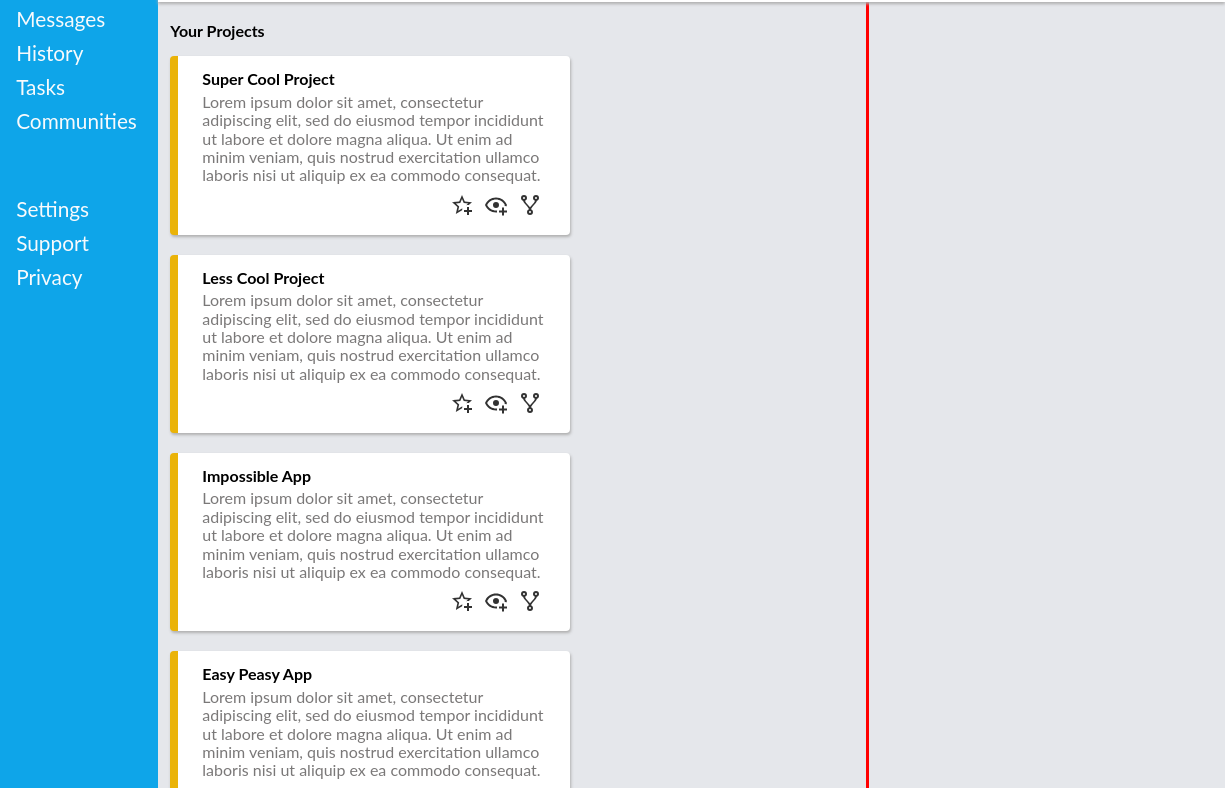
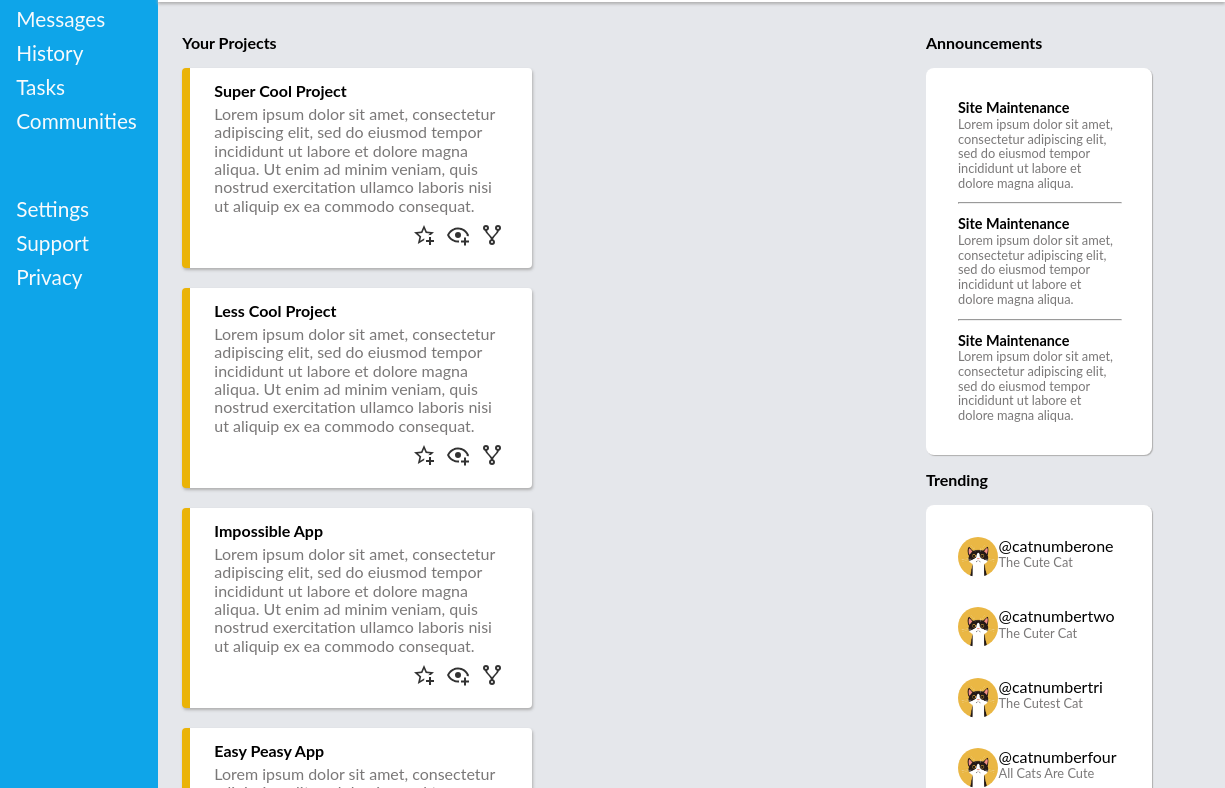
Before and after one commit to Archesper/admin-dashboard_TOP, a plain HTML site: page index.html in a window 1280 px wide. Shown: the part 164-952 px from the top of the page, 55-1280 px from the left. Drawn offline with Linux system fonts and the light colour scheme.

Commit message:
Add side-content

```diff
--- a/index.html
+++ b/index.html
@@ -135,7 +135,50 @@
                     </div>
                 </div>
             </div>
-            <div class="side_content"></div>
+            <div class="side_content">
+                <div class="announcements">
+                    <p>Announcements</p>
+                    <div class="announcements_wrapper">
+                        <div>
+                            <p class="announcement_header">Site Maintenance</p>
+                            <p class="announcement">Lorem ipsum dolor sit amet, consectetur adipiscing elit, sed do eiusmod tempor incididunt ut labore et dolore magna aliqua.</p>
+                        </div>
+                        <hr>
+                        <div>
+                            <p class="announcement_header">Site Maintenance</p>
+                            <p class="announcement">Lorem ipsum dolor sit amet, consectetur adipiscing elit, sed do eiusmod tempor incididunt ut labore et dolore magna aliqua.</p>
+                        </div>
+                        <hr>
+                        <div>
+                            <p class="announcement_header">Site Maintenance</p>
+                            <p class="announcement">Lorem ipsum dolor sit amet, consectetur adipiscing elit, sed do eiusmod tempor incididunt ut labore et dolore magna aliqua.</p>
+                        </div>
+                    </div>
+                    <p>Trending</p>
+                </div>
+                <div class="trending_wrapper">
+                    <img src="images/profile.png" alt="user icon">
+                    <div class="trending_profile">
+                        <p class="profile_tag">@catnumberone</p>
+                        <p class="user_title">The Cute Cat</p>
+                    </div>
+                    <img src="images/profile.png" alt="user icon">
+                    <div class="trending_profile">
+                        <p class="profile_tag">@catnumbertwo</p>
+                        <p class="user_title">The Cuter Cat</p>
+                    </div>
+                    <img src="images/profile.png" alt="user icon">
+                    <div class="trending_profile">
+                        <p class="profile_tag">@catnumbertri</p>
+                        <p class="user_title">The Cutest Cat</p>
+                    </div>
+                    <img src="images/profile.png" alt="user icon">
+                    <div class="trending_profile">
+                        <p class="profile_tag">@catnumberfour</p>
+                        <p class="user_title">All Cats Are Cute</p>
+                    </div>
+                </div>
+            </div>
         </main>
     </div>
 </body>
--- a/style.css
+++ b/style.css
@@ -166,11 +166,10 @@ main {
     background-color: #e5e7eb;
     display: grid;
     grid-template-columns: 2fr 1fr;
+    padding: 12px;
 }
 
 .projects {
-    border-right: solid;
-    border-color: red;
     padding: 4px 12px;
 }
 
@@ -181,7 +180,7 @@ main {
 .cards {
     display: grid;
     gap: 20px;
-    grid-template-columns: repeat(auto-fit, minmax(300px, 400px));
+    grid-template-columns: repeat(auto-fit, minmax(300px, 350px));
 }
 
 .card {
@@ -190,6 +189,7 @@ main {
     border-left: 8px solid #eab308;
     border-radius: 4px;
     box-shadow: 1px 2px 3px rgb(175, 175, 175);
+    height: 200px;
 }
 
 .card p {
@@ -215,3 +215,73 @@ main {
     justify-content: end;
     margin: 8px;
 }
+
+.side_content {
+    height: 60%;
+    display: grid;
+    grid-template-rows: 1fr 1fr;
+    padding: 4px 12px;
+    justify-items: center;
+}
+
+.announcements, .trending_wrapper {
+    width: clamp(200px, 70%, 400px);
+}
+
+.announcements > p, .announcement_header {
+    font-weight: bold;
+}
+
+.announcement_header, .announcement {
+    margin: 0;
+}
+
+.announcement_header {
+    font-size: 0.9rem;
+}
+
+.announcement {
+    color: #7a7878;
+    font-size: 0.8rem;
+
+}
+
+.announcements_wrapper {
+    border-radius: 8px;
+    padding: 32px;
+    background-color: white;
+    display: flex;
+    flex-direction: column;
+    gap: 12px;
+    box-shadow: 1px 1px 1px rgb(175, 175, 175);
+}
+
+.announcements  hr {
+    width: 100%;
+    margin: 0;
+}
+
+.trending_wrapper {
+    background-color: white;
+    border-radius: 8px;
+    padding: 32px;
+    display: grid;
+    grid-template-columns: 1fr 3fr;
+    row-gap: 25px;
+    box-shadow: 1px 1px 1px rgb(175, 175, 175);
+}
+
+.trending_wrapper img {
+    width: 40px;
+    height: 40px;
+    border-radius: 50%;
+}
+
+.trending_wrapper p {
+    margin: 0;
+}
+
+.user_title {
+    color: #7a7878;
+    font-size: 0.8rem;
+}
```
